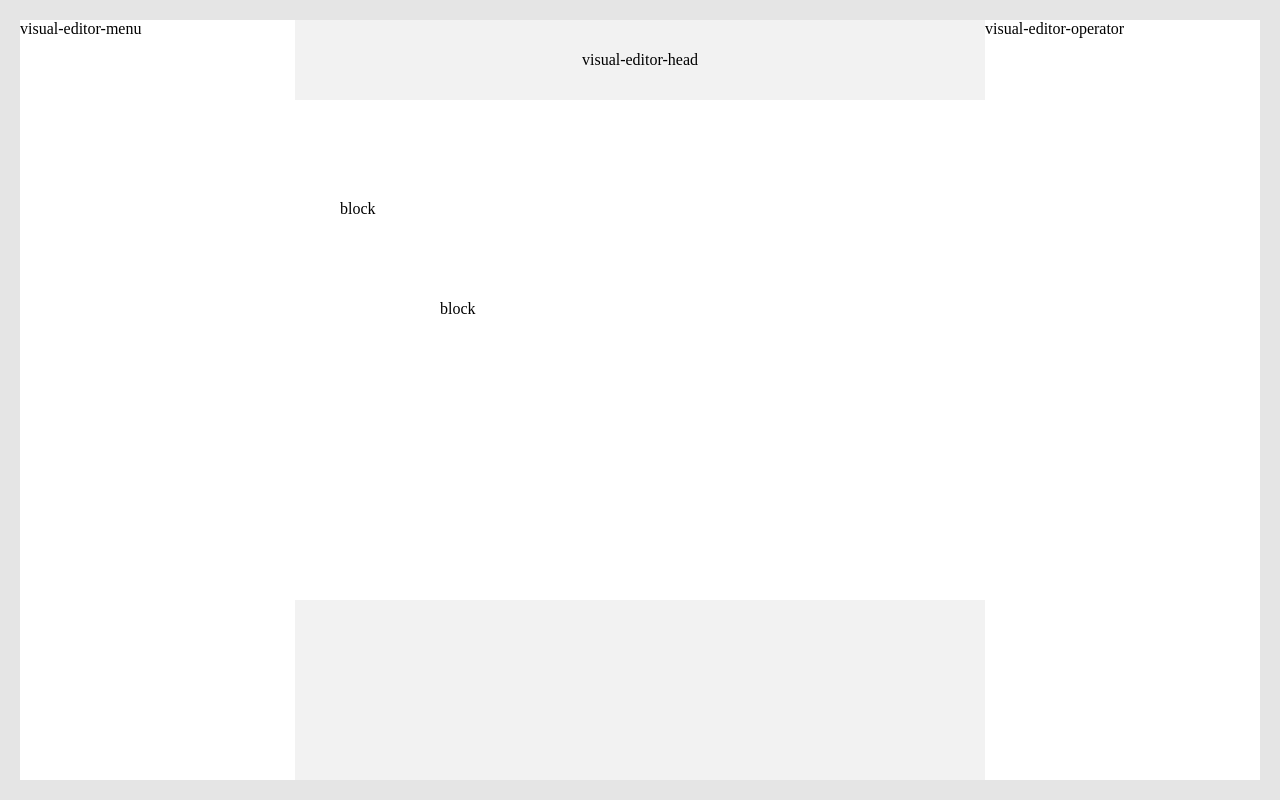
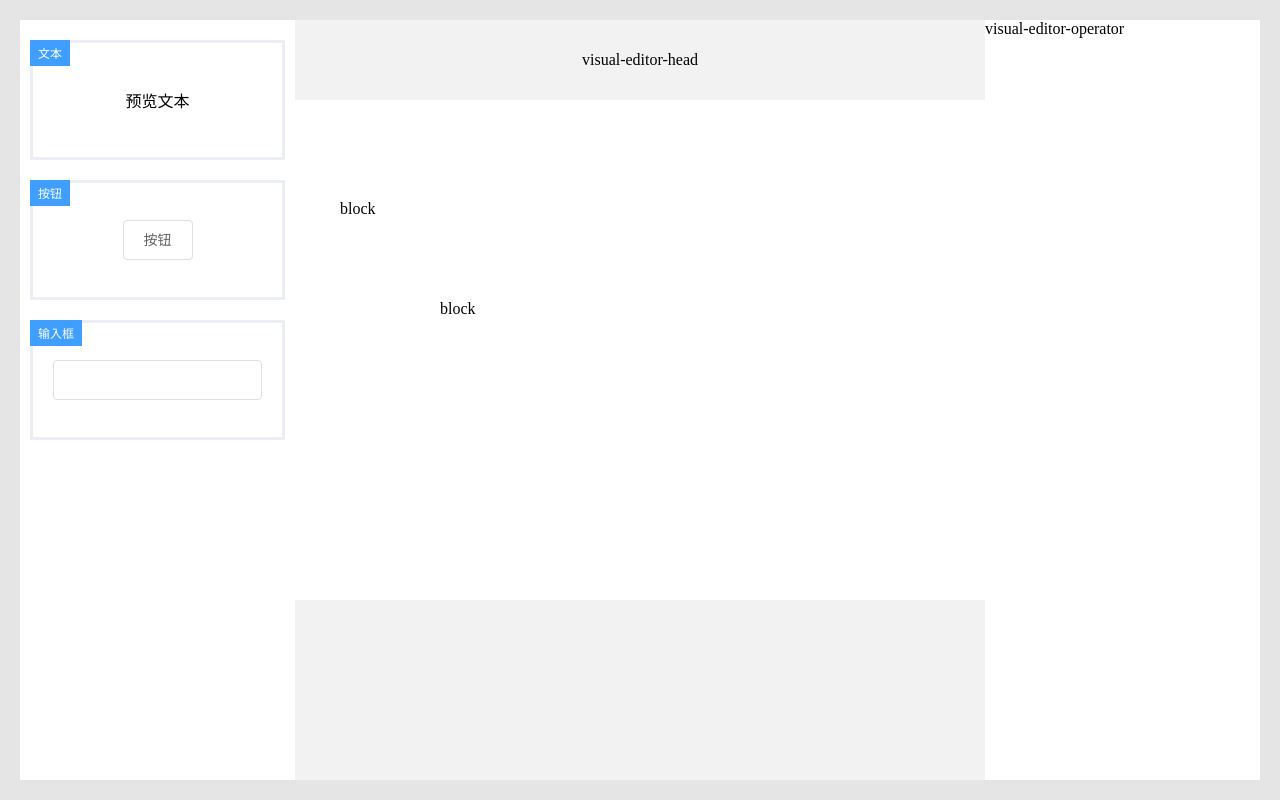
Before and after one commit to han6054/drag-editor, a Vue app: page / in a window 1280 px wide. Built offline with nearby package versions, Linux system fonts and the light colour scheme.

Commit message:
feat: drag

```diff
--- a/package.json
+++ b/package.json
@@ -9,6 +9,7 @@
   },
   "dependencies": {
     "core-js": "^3.6.5",
+    "node-sass": "^5.0.0",
     "sass-loader": "^10.1.1",
     "vue": "^3.0.0",
     "vue-class-component": "^8.0.0-0"
@@ -23,6 +24,7 @@
     "@vue/compiler-sfc": "^3.0.0",
     "@vue/eslint-config-typescript": "^5.0.2",
     "babel-eslint": "^10.1.0",
+    "element-plus": "^1.0.2-beta.30",
     "eslint": "^6.7.2",
     "eslint-plugin-vue": "^7.0.0-0",
     "typescript": "~3.9.3"
--- a/shims-vue.d.ts
+++ /dev/null
@@ -1,6 +0,0 @@
-/* eslint-disable */
-declare module '*.vue' {
-    import type { DefineComponent } from 'vue'
-    const component: DefineComponent<{}, {}, any>
-    export default component
-  }
--- a/src/App.vue
+++ b/src/App.vue
@@ -1,6 +1,6 @@
 <template>
   <div class="app">
-    <visual-editor v-model="jsonData"/>
+    <visual-editor v-model="jsonData" :config="visualConfig"/>
     <!-- <test-use-model v-model="val"/>
     {{val}} -->
   </div>
@@ -9,7 +9,8 @@
 <script lang="ts">
 import {defineComponent} from 'vue';
 import { VisualEditor } from '@/packages/visual-editor'
-import { TestUseModel } from '@/packages/utils/useModel.tsx'
+// import { TestUseModel } from '@/packages/utils/useModel.tsx'
+import { visualConfig } from '@/visual.config'
 
 export default defineComponent({
   name: 'App',
@@ -20,6 +21,7 @@ export default defineComponent({
   data() {
     return {
       val: '',
+      visualConfig,
       jsonData: {
           container : {
             width: 800,
--- a/src/main.ts
+++ b/src/main.ts
@@ -1,4 +1,8 @@
 import { createApp } from 'vue';
+import ElementPlus from 'element-plus';
+import 'element-plus/lib/theme-chalk/index.css'
 import App from './App.vue';
 
-createApp(App).mount('#app');
+const app = createApp(App);
+app.use(ElementPlus);
+app.mount('#app');
--- a/src/packages/visual-editor-block.tsx
+++ b/src/packages/visual-editor-block.tsx
@@ -10,7 +10,7 @@ export const VisualEditorBlock = defineComponent({
         const styles = computed(() => ({
             top: `${props.block.top}px`,
             left: `${props.block.left}px`,
-            zIndex: props.block.zIndex,
+            // zIndex: props.block.zIndex,
         }))
         return () => (
             <div class="visual-editor-block" style={styles.value}>
--- a/src/packages/visual-editor.tsx
+++ b/src/packages/visual-editor.tsx
@@ -1,5 +1,5 @@
-import { defineComponent,PropType, computed } from 'vue';
-import { VisualEditorModelValue, VisualEditorConfig } from '@/packages/visual-editor.utils';
+import { defineComponent,PropType, computed, ref } from 'vue';
+import { VisualEditorModelValue, VisualEditorConfig, VisualEditorComponent } from '@/packages/visual-editor.utils';
 import {useModel} from '@/packages/utils/useModel'
 import {VisualEditorBlock} from '@/packages/visual-editor-block';
 import './visual-editor.scss';
@@ -10,23 +10,64 @@ export const VisualEditor = defineComponent({
         config: {type: Object as PropType<VisualEditorConfig>, require: true}
 
     },
-    emit: {
+    emits: {
         'update:modelValue': (val?: VisualEditorModelValue) => true,
     },
     setup(props, ctx) {
 
         const dataModel = useModel(() => props.modelValue, val => ctx.emit('update:modelValue', val));
-        console.log(dataModel);
+        console.log(dataModel, 'dataModel');
+        const containerRef = ref({} as HTMLDivElement);
 
         const containerStyle = computed(() => ({
              width: `${dataModel.value.container.width}px`,
              height: `${dataModel.value.container.height}px`
         }))
 
+        const meunDraggier = {
+            current : {
+                component: null as null | VisualEditorComponent,
+            },
+            dragstart: (e: DragEvent, component: VisualEditorComponent) => {
+                containerRef.value.addEventListener('dragenter', meunDraggier.dragenter);
+                containerRef.value.addEventListener('dragover', meunDraggier.dragover);
+                containerRef.value.addEventListener('dragleave', meunDraggier.dragleave);
+                containerRef.value.addEventListener('drop', meunDraggier.drop);
+                meunDraggier.current.component = component;
+            },
+            dragenter: (e: DragEvent) => e.dataTransfer!.dropEffect = 'move',
+            dragover : (e: DragEvent) => e.preventDefault(),
+            dragleave: (e: DragEvent) => e.dataTransfer!.dropEffect = 'none',
+            dropend: (e: DragEvent) => {
+                containerRef.value.removeEventListener('dragenter', meunDraggier.dragenter);
+                containerRef.value.removeEventListener('dragover', meunDraggier.dragover);
+                containerRef.value.removeEventListener('dragleave', meunDraggier.dragleave);
+                containerRef.value.removeEventListener('drop', meunDraggier.drop);
+                meunDraggier.current.component = null;
+            },
+            drop: (e: DragEvent) => {
+                // console.log('drop', meunDraggier.current.component);
+                const blocks = dataModel.value.blocks || []
+                blocks.push({
+                    top: e.offsetY,
+                    left: e.offsetX,
+                })
+                dataModel.value = {...dataModel.value, blocks}
+            },
+        }
+
         return () => (
             <div class="visual-editor">
                 <div class="visual-editor-menu">
-                    visual-editor-menu
+                    {props.config?.componentList.map(component => (
+                        <div class="visual-editor-menu-item"
+                        draggable
+                        onDragstart={(e) => meunDraggier.dragstart(e, component)}
+                        onDragend={meunDraggier.dropend}>
+                            <span class="visual-editor-menu-item-label">{component.label}</span>
+                            {component.preview()}
+                        </div>
+                    ))}
                 </div>
                 <div class="visual-editor-head">
                     visual-editor-head
@@ -36,7 +77,7 @@ export const VisualEditor = defineComponent({
                 </div>
                 <div class="visual-editor-body">
                     <div class="visual-editor-content">
-                        <div class="visual-editor-container" style={containerStyle.value}>
+                        <div class="visual-editor-container" style={containerStyle.value} ref={containerRef}>
                             {
                                 !!dataModel.value && !!dataModel.value.blocks && (
                                     dataModel.value.blocks.map((block, index) => (
--- /dev/null
+++ b/src/packages/visual-editor.utils.ts
@@ -0,0 +1,52 @@
+export interface VisualEditorBlockData {
+    // componentKey: string,                           // 映射 VisualEditorConfig 中 componentMap 的 component对象
+    top: number,                                    // 组件的top定位
+    left: number,                                   // 组件的left定位
+    // adjustPosition: boolean,                        // 是否需要调整位置
+    // focus: boolean,                                 // 当前是否为选中状态
+    // zIndex: number,                                 // z-index值
+    // width: number,                                  // 组件宽度
+    // height: number,                                 // 组件高度
+    // hasResize: boolean,                             // 是否调整过宽度或者高度
+    // props: Record<string, any>,                     // 组件的设计属性
+    // model: Record<string, string>,                  // 绑定的字段
+    // slotName?: string,                              // 组件唯一标识
+}
+
+export interface VisualEditorModelValue {
+    container: {
+        width: number,
+        height: number,
+    },
+    blocks?: VisualEditorBlockData[],
+}
+
+export interface VisualEditorComponent {
+    key: string,
+    label: string,
+    preview: () => JSX.Element,
+    render: () => JSX.Element,
+}
+
+export  function createVisualEditorConfig() {
+
+    const componentList: VisualEditorComponent[] = []
+    const componentMap: Record<string, VisualEditorComponent> = {};
+    return {
+        componentList,
+        componentMap,
+        registry: (key: string, component: Omit<VisualEditorComponent, 'key'>) => {
+            let comp = {...component, key}
+            componentList.push(comp)
+            componentMap[key] = comp
+        }
+    }
+}
+
+export type VisualEditorConfig = ReturnType<typeof createVisualEditorConfig>
+
+// const Config = createVisualEditorConfig()
+// Config.registry('input', {
+//     preview: () => '输入框',
+//     render: () => ''
+// })
--- /dev/null
+++ b/src/shims-vue.d.ts
@@ -0,0 +1,6 @@
+/* eslint-disable */
+declare module '*.vue' {
+  import type { DefineComponent } from 'vue';
+  const component: DefineComponent<{}, {}, any>
+  export default component
+}
--- /dev/null
+++ b/src/visual.config.tsx
@@ -0,0 +1,22 @@
+import { createVisualEditorConfig } from './packages/visual-editor.utils';
+import {ElButton, ElInput} from 'element-plus';
+
+export const visualConfig = createVisualEditorConfig()
+
+visualConfig.registry('text', {
+    label: '文本',
+    preview: () => '预览文本',
+    render: () => '渲染文本'
+})
+
+visualConfig.registry('button', {
+    label: '按钮',
+    preview: () => <ElButton>按钮</ElButton>,
+    render: () => <ElButton>渲染按钮</ElButton>
+})
+
+visualConfig.registry('input', {
+    label: '输入框',
+    preview: () => <ElInput/>,
+    render: () => <ElInput/>,
+})
--- a/tsconfig.json
+++ b/tsconfig.json
@@ -32,7 +32,7 @@
     "src/**/*.tsx",
     "src/**/*.vue",
     "tests/**/*.ts",
-    "tests/**/*.tsx"
+    "tests/**/*.tsx", "shims-vue.d.ts"
   ],
   "exclude": [
     "node_modules"
```
Also changed, not shown: src/packages/visual-editor.utils.d.ts (deleted, +0 -50 lines), 1 other file (tests, documents, lock files or other folders).
